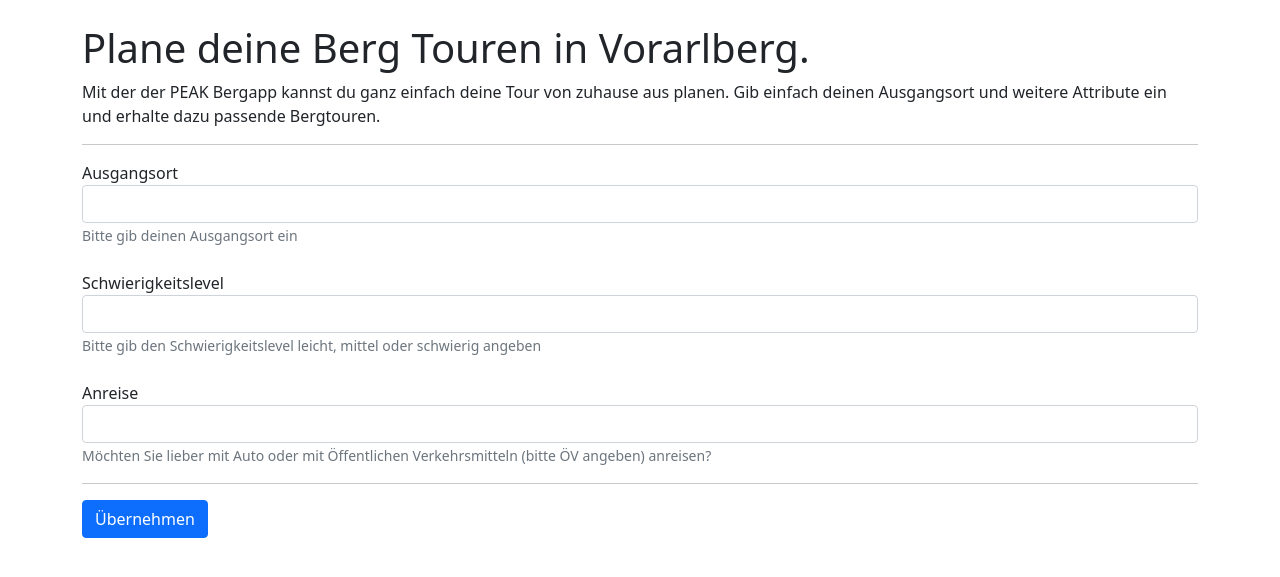
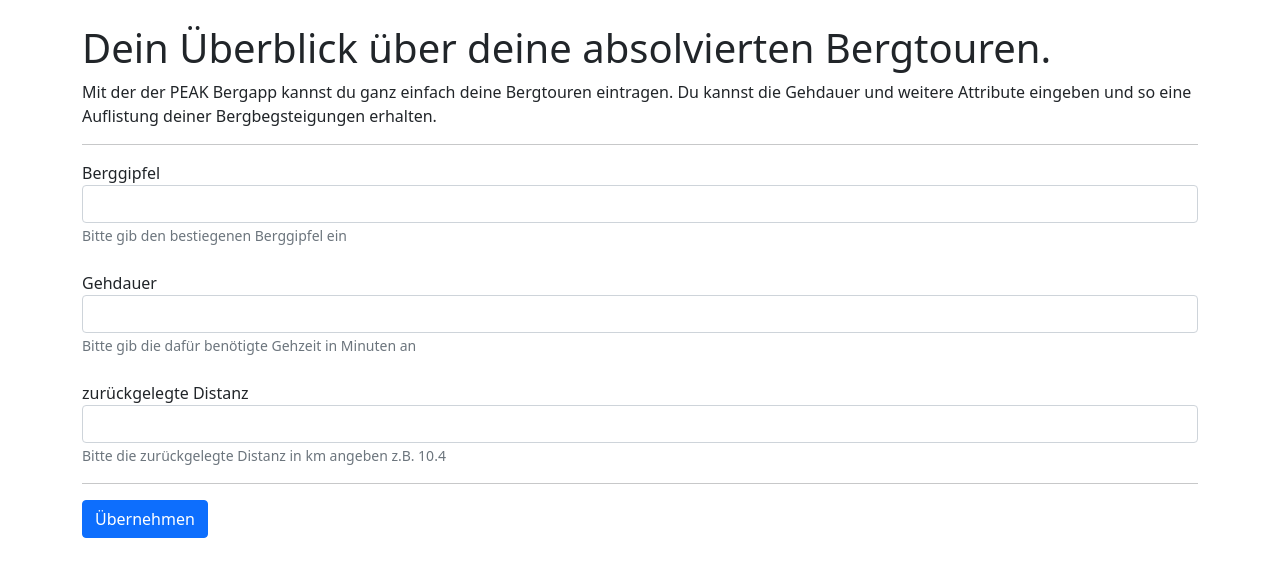
Before and after one commit to rodrigo051/PROG2, a Flask app: page / in a window 1280 px wide. Shown: the part 56-633 px from the top of the page. Run offline with Flask 2, Linux system fonts and the light colour scheme; some libraries are stand-ins or nearby versions.

Commit message:
Änderung Prinzip Bergapp + überarbeiten der Files u. Erstellung json Datei

```diff
--- a/hello_world.py
+++ /dev/null
@@ -1,45 +0,0 @@
-from flask import Flask
-from flask import render_template
-from flask import request
-from region_dict import berglist
-
-
-
-app = Flask ("Bergapp")
-
-# Code für Ausgangsseite mit Eingabe mithilfe der Website http://raspitips.de/flask-webapps-mit-python-erstellen/ erstellt
-@app.route("/", methods=["GET", "POST"])
-def formular_eingabe():
-    return render_template("index.html")
-
-
-
-@app.route("/berge", methods=["GET", "POST"])
-def berge_filtern():
-    if request.method == "POST":
-        ort = request.form["ausgangsort"]
-        schwierigkeit = request.form["schwierigkeitslevel"]
-        anreise = request.form["anreisemittel"]
-
-        filtered_list = []
-        for berge, attribute in berglist.items():
-            if anreise == attribute["Anreise"] and schwierigkeit == attribute["Schwierigkeit"] and ort in attribute["Einzugsgebiet"]:
-                filtered_list.append(berge)
-
-        return render_template("berge.html", bergliste=filtered_list)
-
-
-        # else:
-        #     error = "Deine Eingabe hat irgendeinen Fehler"
-        #     return error
-
-
-
-
-#    return render_template("berge.html")
-
-
-
-
-if __name__ == "__main__":
-    app.run(debug=True, port=5000)
--- /dev/null
+++ b/main.py
@@ -0,0 +1,63 @@
+from flask import Flask
+from flask import render_template
+from flask import request
+import data
+
+
+app = Flask ("Bergapp")
+
+# Code für Ausgangsseite mit Eingabe mithilfe der Website http://raspitips.de/flask-webapps-mit-python-erstellen/ erstellt
+@app.route("/", methods=["GET", "POST"])
+def formular_eingabe():
+    return render_template("index.html")
+
+
+
+# @app.route("/berge", methods=["GET", "POST"])
+# def berge_filtern():
+#     if request.method == "POST":
+#         ort = request.form["ausgangsort"]
+#         schwierigkeit = request.form["schwierigkeitslevel"]
+#         anreise = request.form["anreisemittel"]
+#
+#         filtered_list = []
+#         for berge, attribute in berglist.items():
+#             if anreise == attribute["Anreise"] and schwierigkeit == attribute["Schwierigkeit"] and ort in attribute["Einzugsgebiet"]:
+#                 filtered_list.append(berge)
+#
+#         return render_template("berge.html", bergliste=filtered_list)
+
+@app.route("/berge", methods=["GET", "POST"])
+def berge_filtern():
+    if request.method == "POST":
+        berg = request.form["berggipfel"]
+        dauer = request.form["laufzeit"]
+        distanz = request.form["zurueckgelegte_distanz"]
+
+        bergdaten = {
+                "Berg": berg,
+                "Dauer": dauer,
+                "Distanz": distanz
+            }
+
+        bergdaten = data.bergdaten_speichern(bergdaten)
+    return render_template('berge.html', berginfos=bergdaten)
+
+
+
+
+
+        # else:
+        #     error = "Deine Eingabe hat irgendeinen Fehler"
+        #     return error
+
+
+
+
+#    return render_template("berge.html")
+
+
+
+
+if __name__ == "__main__":
+    app.run(debug=True, port=5000)
--- a/region_dict.py
+++ /dev/null
@@ -1,12 +0,0 @@
-
-#Dictionary für Bergauswahl
-
-berglist = {
-    "Gurtisspitze": {"Einzugsgebiet": ["Frastanz", "Satteins", "Schlins", "Schnifis"], "Schwierigkeit": "leicht", "Anreise": "Auto"},
-    "Sattelalpe": {"Einzugsgebiet": ["Frastanz", "Satteins", "Schlins", "Schnifis"], "Schwierigkeit": "leicht", "Anreise": "Auto"},
-    "Hohe Köpfe": {"Einzugsgebiet": ["Frastanz", "Satteins", "Schlins", "Schnifis"], "Schwierigkeit": "mittel", "Anreise": "Auto"},
-    "Drei Schwestern": {"Einzugsgebiet": ["Frastanz", "Satteins", "Liechtenstein"], "Schwierigkeit": "schwer", "Anreise": "Auto"},
-    "Zeawas Heil Spitz": {"Einzugsgebiet": ["Frastanz", "Satteins", "Schlins", "Schnifis"], "Schwierigkeit": "leicht", "Anreise": "ÖV"},
-    "Goppaschrofa": {"Einzugsgebiet": ["Frastanz", "Satteins", "Schlins", "Schnifis"], "Schwierigkeit": "mittel", "Anreise": "ÖV"},
-    "Hochgerach": {"Einzugsgebiet": ["Frastanz", "Satteins","Schlins", "Schnifis"], "Schwierigkeit": "schwer", "Anreise": "ÖV"}
-}
--- a/templates/footer.html
+++ b/templates/footer.html
@@ -1,3 +1,3 @@
-    <script src="{{ url_for('static', filename='bootstrap/js/bootstrap.bundle.min.js') }}"></script>
+    <script src="{{ url_for('static', filename='bootstrap/js/bootstrap.bundle.min.js') }}"></script> <!-- Einbindung von Bootstrap -->
 </body>
 </html>
--- a/templates/header.html
+++ b/templates/header.html
@@ -1,7 +1,7 @@
 <!DOCTYPE html>
 <html lang="en">
 <head>
-<link rel="stylesheet" href="{{url_for('static', filename='bootstrap/css/bootstrap.min.css') }}">
+<link rel="stylesheet" href="{{url_for('static', filename='bootstrap/css/bootstrap.min.css') }}"> <!-- Einbindung von Bootstrap -->
 <title>PEAK</title>
 </head>
 
--- a/templates/index.html
+++ b/templates/index.html
@@ -4,34 +4,34 @@
 <!-- Einführung was wann in der Webapp überhaupt machen kann (kurze Beschreibung) -->
 <div class="container">
   <br>
-  <h1>Plane deine Berg Touren in Vorarlberg.</h1>
-  <p>Mit der der PEAK Bergapp kannst du ganz einfach deine Tour von zuhause aus planen. Gib einfach deinen Ausgangsort und weitere Attribute ein und erhalte dazu passende Bergtouren.</p>
+  <h1>Dein Überblick über deine absolvierten Bergtouren.</h1>
+  <p>Mit der der PEAK Bergapp kannst du ganz einfach deine Bergtouren eintragen. Du kannst die Gehdauer und weitere Attribute eingeben und so eine Auflistung deiner Bergbegsteigungen erhalten.</p>
 </div>
 
-<!-- Code für Ausgangsseite mit Eingabe (Hilfe beim Code von http://raspitips.de/flask-webapps-mit-python-erstellen/) -->
+<!-- Code für Ausgangsseite mit Eingabe -->
 <div class="container">
         <form action = "http://localhost:5000/berge" method="POST"> <!-- Daten werden an die url /berge weiter gegeben, um mit den im Formular eingetragenen Daten zu arbeiten -->
           <hr>
           <div class="form-group">
-            <label for="eingabe_ort">Ausgangsort</label>
-            <input name="ausgangsort" type="ort" class="form-control" id="eingabe_ort" aria-describedby="beschreibung-ort">
-            <small id="beschreibung_ort" class="form-text text-muted">Bitte gib deinen Ausgangsort ein</small>
+            <label for="eingabe_berggipfel">Berggipfel</label> <!-- Eingabe Formular für die Ortseingabe -->
+            <input name="berggipfel" type="berg" class="form-control" id="eingabe_berggipfel" aria-describedby="beschreibung-berg">
+            <small id="beschreibung_berg" class="form-text text-muted">Bitte gib den bestiegenen Berggipfel ein</small>
           </div>
           <br>
           <div class="form-group">
-            <label for="eingabe_schwierigkeit">Schwierigkeitslevel</label>
-            <input name="schwierigkeitslevel" type="schwierigkeit" class="form-control" id="eingabe_schwierigkeit" aria-describedby="beschreibung_schwierigkeit">
-            <small id="beschreibung_schwierigkeit" class="form-text text-muted">Bitte gib den Schwierigkeitslevel leicht, mittel oder schwierig angeben</small>
+            <label for="eingabe_dauer">Gehdauer</label> <!-- Eingabe Formular für die Dauer -->
+            <input name="laufzeit" type="dauer" class="form-control" id="eingabe_dauer" aria-describedby="beschreibung_dauer">
+            <small id="beschreibung_dauer" class="form-text text-muted">Bitte gib die dafür benötigte Gehzeit in Minuten an</small>
           </div>
           <br>
           <div class="form-group">
-            <label for="eingabe_anreise">Anreise</label>
-            <input name="anreisemittel" type="anreise" class="form-control" id="eingabe_anreise" aria-describedby="beschreibung_anreise">
-            <small id="beschreibung_anreise" class="form-text text-muted">Möchten Sie lieber mit Auto oder mit Öffentlichen Verkehrsmitteln (bitte ÖV angeben) anreisen?</small>
+            <label for="eingabe_distanz">zurückgelegte Distanz</label> <!-- Eingabe Formular für die Distanz -->
+            <input name="zurueckgelegte_distanz" type="distanz" class="form-control" id="eingabe_distanz" aria-describedby="beschreibung_distanz">
+            <small id="beschreibung_distanz" class="form-text text-muted">Bitte die zurückgelegte Distanz in km angeben z.B. 10.4 </small>
           </div>
           <hr>
 
-          <button type="submit" class="btn btn-primary">Übernehmen</button>
+          <button type="submit" class="btn btn-primary">Übernehmen</button> <!-- Button zur Datenübergabe der Eingabe -->
         </form>
 </div>
 
```
Also changed, not shown: bergdaten.json (added, +12 -0 lines), data.py (added, +47 -0 lines), templates/berge.html (+10 -7 lines), README.md.
